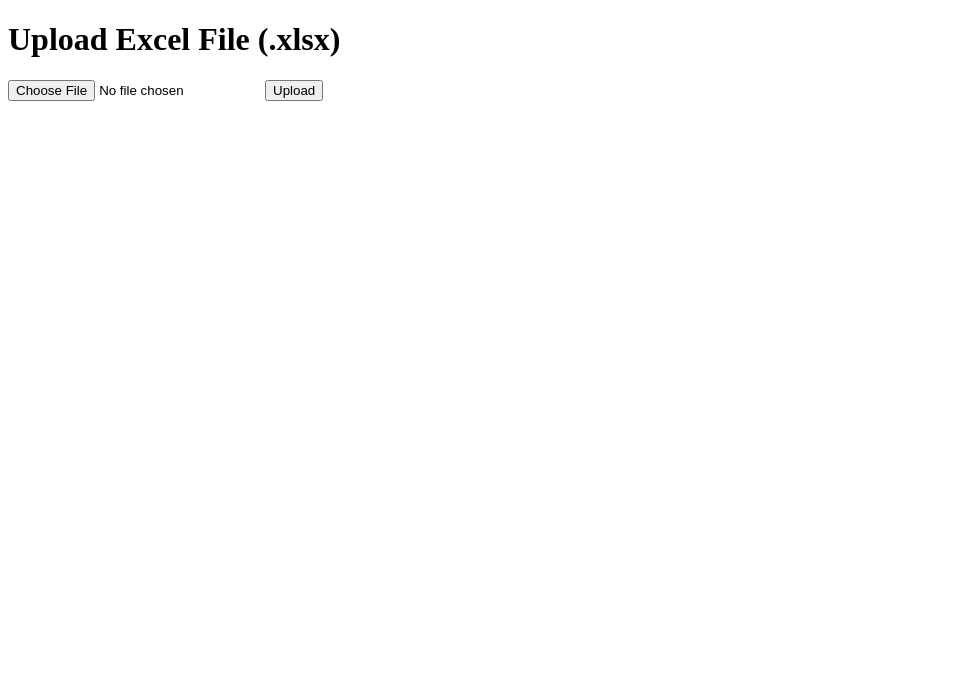
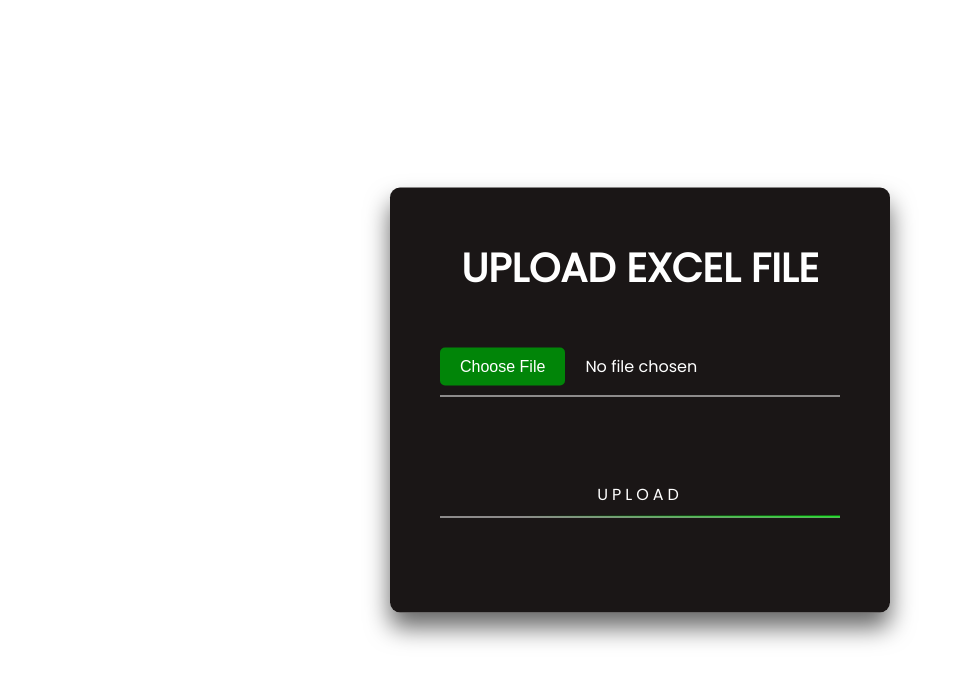
Before and after one commit to web-dev-akash/Vevox_reports_English_GK, a Flask app: page / in a window 1280 px wide. Shown: the top 683 px of the page, without its empty margins (0-961 px from the left). Run offline with Flask 3, Linux system fonts and the light colour scheme.

Commit message:
Update upload-excel.html

```diff
--- a/templates/upload-excel.html
+++ b/templates/upload-excel.html
@@ -1,17 +1,164 @@
 <!DOCTYPE html>
 <html lang="en">
+  <head>
+    <link rel="preconnect" href="https://fonts.googleapis.com" />
+    <link rel="preconnect" href="https://fonts.gstatic.com" crossorigin />
+    <link
+      href="https://fonts.googleapis.com/css2?family=Poppins&display=swap"
+      rel="stylesheet"
+    />
+    <title>Vevox Reports Formatter | WiseChamps</title>
+  </head>
 
-<head>
-    <title>Upload/View Excel</title>
-</head>
+  <style>
+    * {
+      margin: 0;
+      padding: 0;
+      box-sizing: border-box;
+      font-family: "Poppins", sans-serif;
+      color: white;
+    }
+    div h1 {
+      text-align: center;
+      font-size: 40px;
+      margin-bottom: 40px;
+    }
+    .login-box {
+      position: absolute;
+      top: 50%;
+      left: 50%;
+      width: 500px;
+      padding: 50px;
+      transform: translate(-50%, -50%);
+      background: rgba(24, 20, 20, 0.987);
+      box-sizing: border-box;
+      box-shadow: 0 15px 25px rgba(0, 0, 0, 0.6);
+      border-radius: 10px;
+    }
 
-<body>
-    <h1>Upload Excel File (.xlsx)</h1>
-    <form action="{{ url_for('view') }}" method="post" enctype="multipart/form-data">
-        <input type="file" name="file"
-            accept="application/vnd.openxmlformats-officedocument.spreadsheetml.sheet, application/vnd.ms-excel">
-        <input type="submit" value="Upload">
-    </form>
-</body>
+    .login-box .user-box {
+      position: relative;
+    }
 
+    .login-box .user-box input {
+      width: 100%;
+      padding: 10px 0;
+      font-size: 16px;
+      color: #fff;
+      margin-bottom: 30px;
+      border: none;
+      border-bottom: 1px solid #fff;
+      outline: none;
+      background: transparent;
+      cursor: pointer;
+    }
+
+    .login-box .user-box label {
+      position: absolute;
+      top: 0;
+      left: 0;
+      padding: 10px 0;
+      font-size: 16px;
+      color: #fff;
+      pointer-events: none;
+      transition: 0.5s;
+    }
+
+    .login-box .user-box input:focus ~ label,
+    .login-box .user-box input:valid ~ label {
+      top: -20px;
+      left: 0;
+      color: #bdb8b8;
+      font-size: 12px;
+    }
+
+    .login-box form input[type="submit"] {
+      position: relative;
+      display: inline-block;
+      padding: 10px 20px;
+      color: #ffffff;
+      font-size: 16px;
+      text-decoration: none;
+      text-transform: uppercase;
+      overflow: hidden;
+      transition: 0.5s;
+      margin: 45px 0;
+      letter-spacing: 4px;
+    }
+
+    .login-box input[type="submit"]:hover {
+      cursor: pointer;
+      background: #03f40f;
+      color: #fff;
+      border-radius: 5px;
+      box-shadow: #03f40f 0px 7px 29px 0px;
+    }
+
+    .login-box .upload {
+      overflow-x: hidden;
+    }
+
+    .login-box .upload > span {
+      position: absolute;
+      display: block;
+    }
+
+    @keyframes btn-anim1 {
+      0% {
+        left: -100%;
+      }
+
+      50%,
+      100% {
+        left: 100%;
+      }
+    }
+
+    .login-box .upload span {
+      bottom: 45px;
+      left: -100%;
+      width: 100%;
+      height: 2px;
+      background: linear-gradient(90deg, transparent, #03f40f);
+      animation: btn-anim1 2s linear infinite;
+    }
+
+    .login-box input[type="file"]::file-selector-button {
+      margin-right: 20px;
+      border: none;
+      background: #018508;
+      padding: 10px 20px;
+      border-radius: 5px;
+      color: #fff;
+      cursor: pointer;
+      transition: background 0.2s ease-in-out;
+    }
+
+    .login-box input[type="file"]::file-selector-button:hover {
+      background: #03f40f;
+    }
+  </style>
+
+  <body>
+    <div class="login-box">
+      <h1>UPLOAD EXCEL FILE</h1>
+      <form
+        action="{{ url_for('view') }}"
+        method="post"
+        enctype="multipart/form-data"
+      >
+        <div class="user-box">
+          <input
+            type="file"
+            name="file"
+            accept="application/vnd.openxmlformats-officedocument.spreadsheetml.sheet, application/vnd.ms-excel"
+          />
+        </div>
+        <div class="user-box upload">
+          <input type="submit" value="Upload" />
+          <span></span>
+        </div>
+      </form>
+    </div>
+  </body>
 </html>
```
